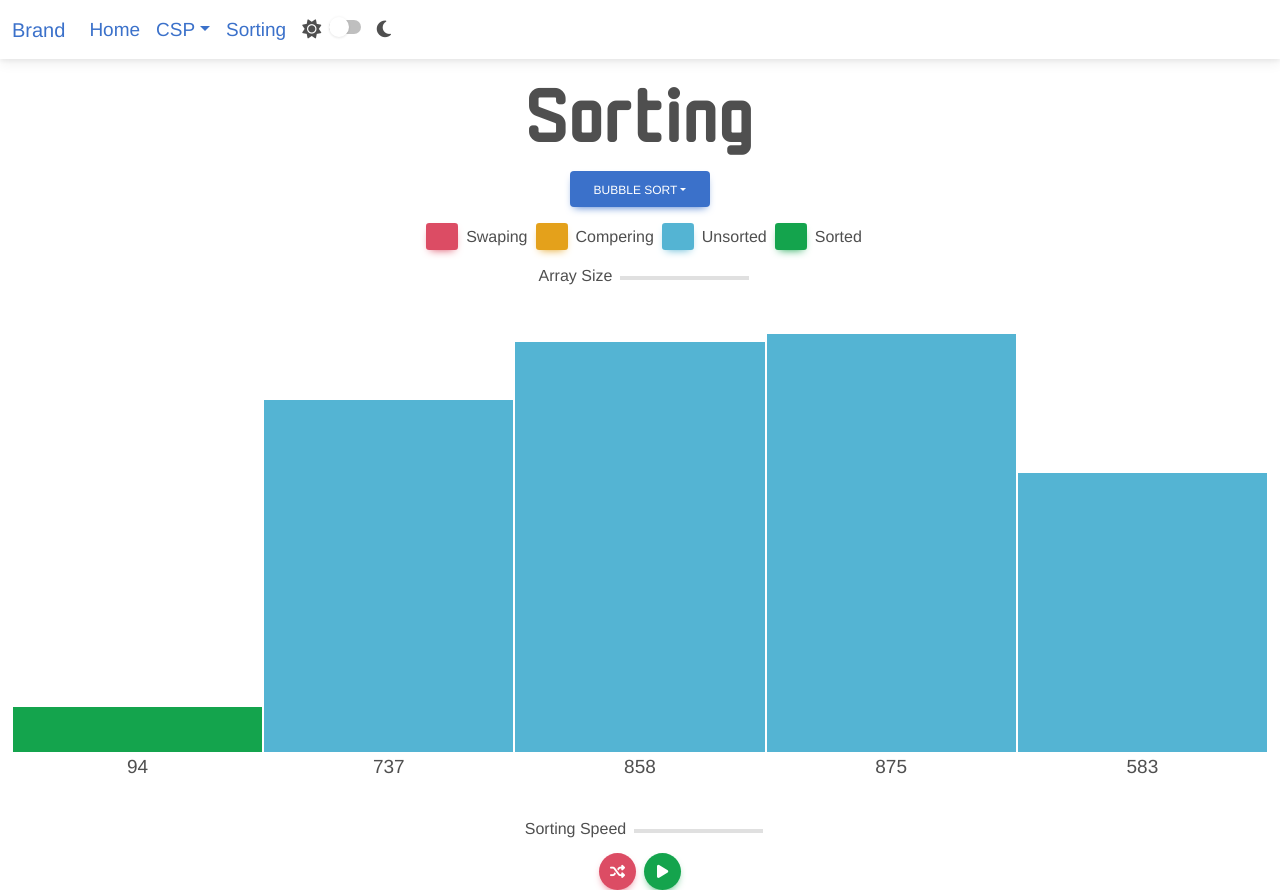
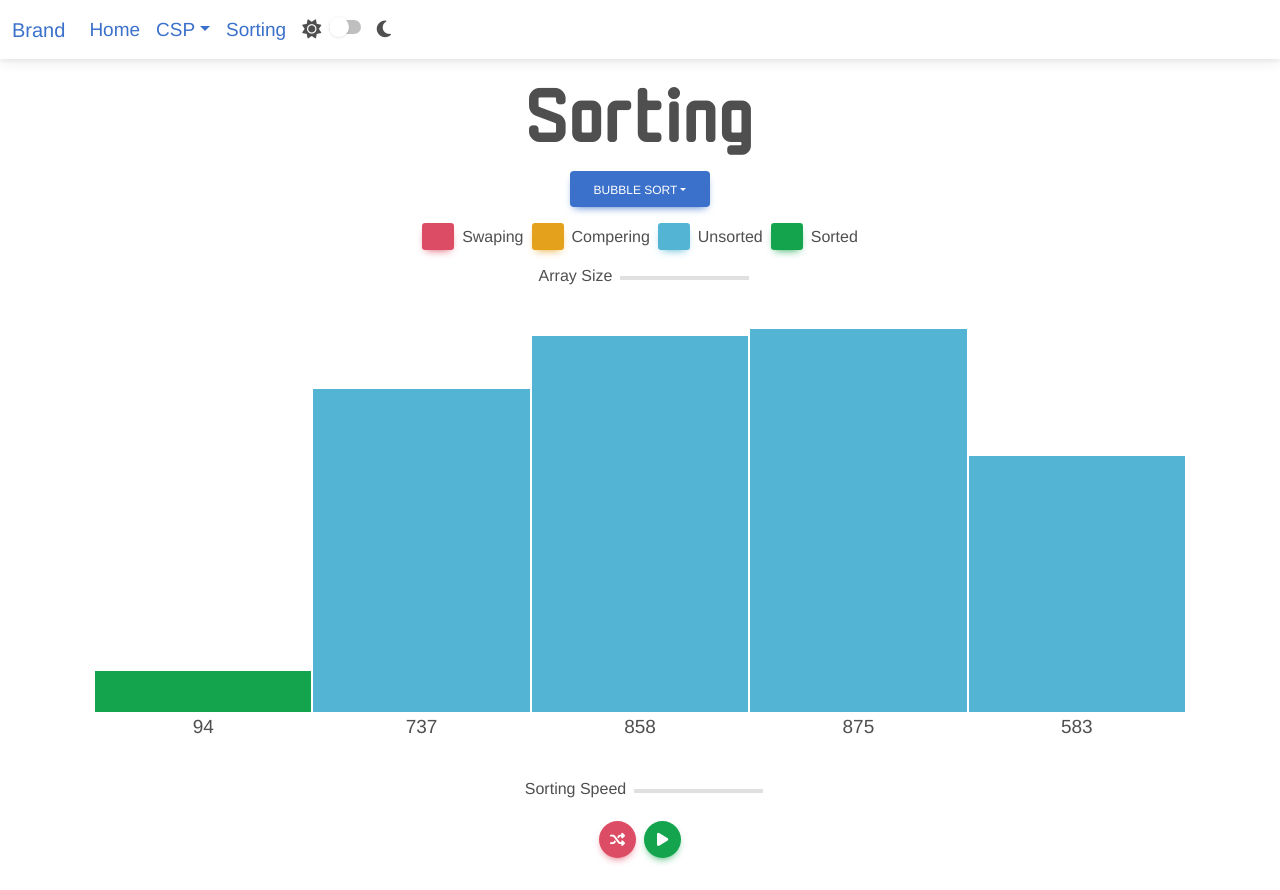
Before and after one commit to itaibenjy/Visualizer, a React (Create React App) app: page /Visualiser/sorting in a window 1280 px wide. After the commit the page ends 866 px from the top, so only its background shows below. Built offline with nearby package versions, Linux system fonts and the light colour scheme.

Commit message:
adding padding

```diff
--- a/src/components/Sorting/Sorting.css
+++ b/src/components/Sorting/Sorting.css
@@ -3,7 +3,7 @@ table.sorting {
   border-collapse: collapse;
   margin: 20px auto;
   width: 100%;
-  height: 60vh;
+  height: 55vh;
 }
 
 td.sorting {
--- a/src/components/Sudoku/Sudoku.css
+++ b/src/components/Sudoku/Sudoku.css
@@ -11,8 +11,8 @@ table.sudoku {
 }
 
 td.sudoku {
-  height: 2em;
-  width: 2em;
+  width: 1.9em;
+  height: 1.9em;
   border: 1px solid #CCC;
   text-align: center;
   outline: none;
@@ -20,7 +20,7 @@ td.sudoku {
 
 td input {
   font-size: 1em;
-  width: 1em;
+  width: 0.5em;
   border: none;
   text-align: center;
   outline: none;
--- a/src/components/Sudoku/SudokuCell.js
+++ b/src/components/Sudoku/SudokuCell.js
@@ -1,5 +1,5 @@
 import React, { useState } from 'react';
-import { MDBInput } from 'mdb-react-ui-kit';
+import { MDBContainer, MDBInput } from 'mdb-react-ui-kit';
 
 const SudokuCell = ({ board, row, col, onValueChange }) => {
 
@@ -17,7 +17,7 @@ const SudokuCell = ({ board, row, col, onValueChange }) => {
         maxLength="1"
         value={board[row][col]}
         onChange={handleChange}
-        style={{ width: '40px', height: '40px', textAlign: 'center', border: 'none' }}
+        style={{ width: '100%', height: '100%', textAlign: 'center', border: 'none' }}
       />
     </td>
   );
--- a/src/pages/Sorting.js
+++ b/src/pages/Sorting.js
@@ -16,27 +16,27 @@ export default function Sorting() {
     const [selected, setSelected] = useState("Bubble Sort");
 
     return (
-        <div>
+        <MDBContainer>
             <MDBTypography className="display-1" tag='h1'>Sorting</MDBTypography>
             <MDBContainer  className="d-flex justify-content-center my-3">
                 <Select disabled={isVisualizing} children={Object.keys(Algorithms).flat()} selected={selected} setSelected={setSelected}/>
             </MDBContainer>
             <MDBContainer  className="d-flex justify-content-center my-3">
-                <MDBBtn size="sm" color="danger" className="mx-2"></MDBBtn> <MDBTypography className="my-1" variant='h6'>Swaping</MDBTypography>
-                <MDBBtn size="sm" color="warning" className="mx-2"></MDBBtn> <MDBTypography className="my-1" variant="h6">Compering</MDBTypography>
-                <MDBBtn size="sm" color="info" className="mx-2"></MDBBtn> <MDBTypography className="my-1" variant="h6">Unsorted</MDBTypography>
-                <MDBBtn size="sm" color="success" className="mx-2"></MDBBtn> <MDBTypography className="my-1" variant="h6">Sorted</MDBTypography>
+                <MDBBtn size="sm" color="danger" className="me-2"></MDBBtn> <MDBTypography className="my-1" tag='h6'>Swaping</MDBTypography>
+                <MDBBtn size="sm" color="warning" className="mx-2"></MDBBtn> <MDBTypography className="my-1" tag='h6'>Compering</MDBTypography>
+                <MDBBtn size="sm" color="info" className="mx-2"></MDBBtn> <MDBTypography className="my-1" tag='h6'>Unsorted</MDBTypography>
+                <MDBBtn size="sm" color="success" className="mx-2"></MDBBtn> <MDBTypography className="my-1" tag='h6'>Sorted</MDBTypography>
             </MDBContainer>
             <MDBContainer  className="d-flex justify-content-center my-3">
                 <MDBTypography variant='h6' className="mx-2">Array Size</MDBTypography>
                 <MDBRange  min='5' max='100' value={size} disabled={isVisualizing} onChange={changeSize} id='customRange'/>
             </MDBContainer>
-            <SortingBoard array={array} colors={colors}/>
+            <SortingBoard array={array} colors={colors} className="mx-1" />
             <MDBContainer  className="d-flex justify-content-center">
                 <MDBTypography variant='h6' className="mx-2">Sorting Speed</MDBTypography>
                 <MDBRange min='0' max='500' value={speed} onChange={changeSpeed} id='customRange' label=''/>
             </MDBContainer>
-            <MDBContainer  className="d-flex justify-content-center">
+            <MDBContainer  className="d-flex justify-content-center my-2">
                 <MDBTooltip title='Generate New Board' tag='span' placement="bottom">
                     <MDBBtn floating color="danger" className="mx-1" disabled={isVisualizing} onClick={randomizeArray}><MDBIcon fas size="lg" icon="random" /></MDBBtn>
                 </MDBTooltip>
@@ -44,7 +44,7 @@ export default function Sorting() {
                     <MDBBtn floating color="success" className="mx-1"  disabled={isVisualizing} onClick={Algorithms[selected]}><MDBIcon fas size="lg" icon="play" /></MDBBtn>
                 </MDBTooltip>
             </MDBContainer>
-        </div>
+        </MDBContainer>
     )
 
 }
--- a/src/pages/Sudoku.js
+++ b/src/pages/Sudoku.js
@@ -12,7 +12,7 @@ export default function Sudoku() {
   const {board, setBoard, isSolving, solveSudoku, fastSolveSudoku, speed, changeSpeed , generateNewSudokuBoard,  clearBoard, success, unsolve} = useSudoku(initialBoard);
   const props = {board, setBoard, isSolving};
 
-    return (<>
+    return (<MDBContainer className="p-4">
     <MDBTypography tag='h1' style={{fontFamily: 'Monomania'}} className='display-1'>Sudoku</MDBTypography>
         <SudokuBoard {...props} />
         <MDBContainer  className="d-flex justify-content-center">
@@ -43,6 +43,6 @@ export default function Sudoku() {
                 <MDBBtn floating color="danger" disabled={isSolving} onClick={clearBoard}><MDBIcon fas size="lg" icon="trash-alt" /></MDBBtn>
             </MDBTooltip>
         </MDBContainer>
-        </>
+        </MDBContainer>
     );
 }
```
